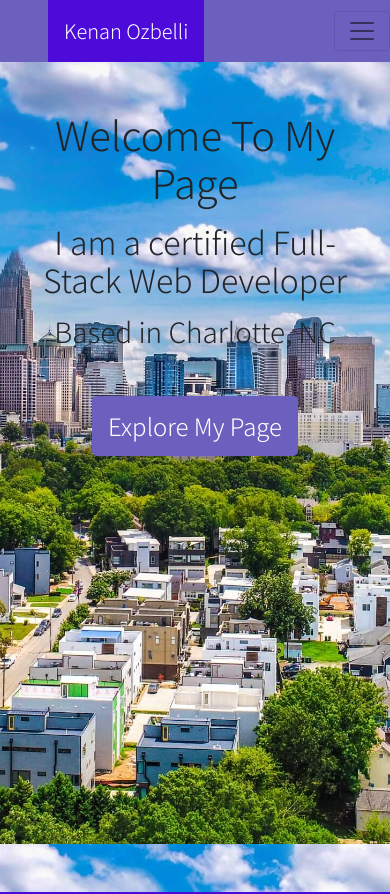
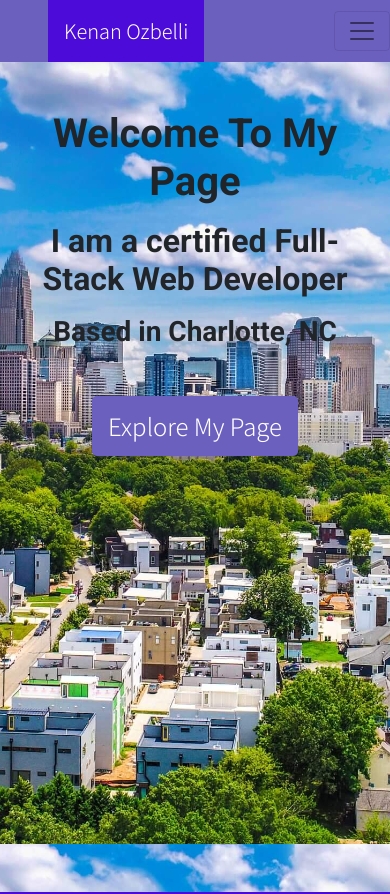
Before and after one commit to KenanOzbelli/About-me-react, a React (Create React App) app in the folder client/: page / in a window 390 px wide. Shown: the top 894 px of the page. Built offline with nearby package versions, Linux system fonts and the light colour scheme.

Commit message:
fixed the animation which was causing the iphone view to be distorted

```diff
--- a/client/src/pages/HomePage/index.css
+++ b/client/src/pages/HomePage/index.css
@@ -1,7 +1,7 @@
-/* .animate{
-    animation: 1s ease-out 0s 1 bottomToTop;
+.animate{
+    /* animation: 1s ease-out 0s 1 bottomToTop; */
     font-family: 'Roboto', sans-serif;
-} */
+}
 .exploreButton{
     background-color:  rgb(108, 96, 191);
     animation: createBox 1s;
```
